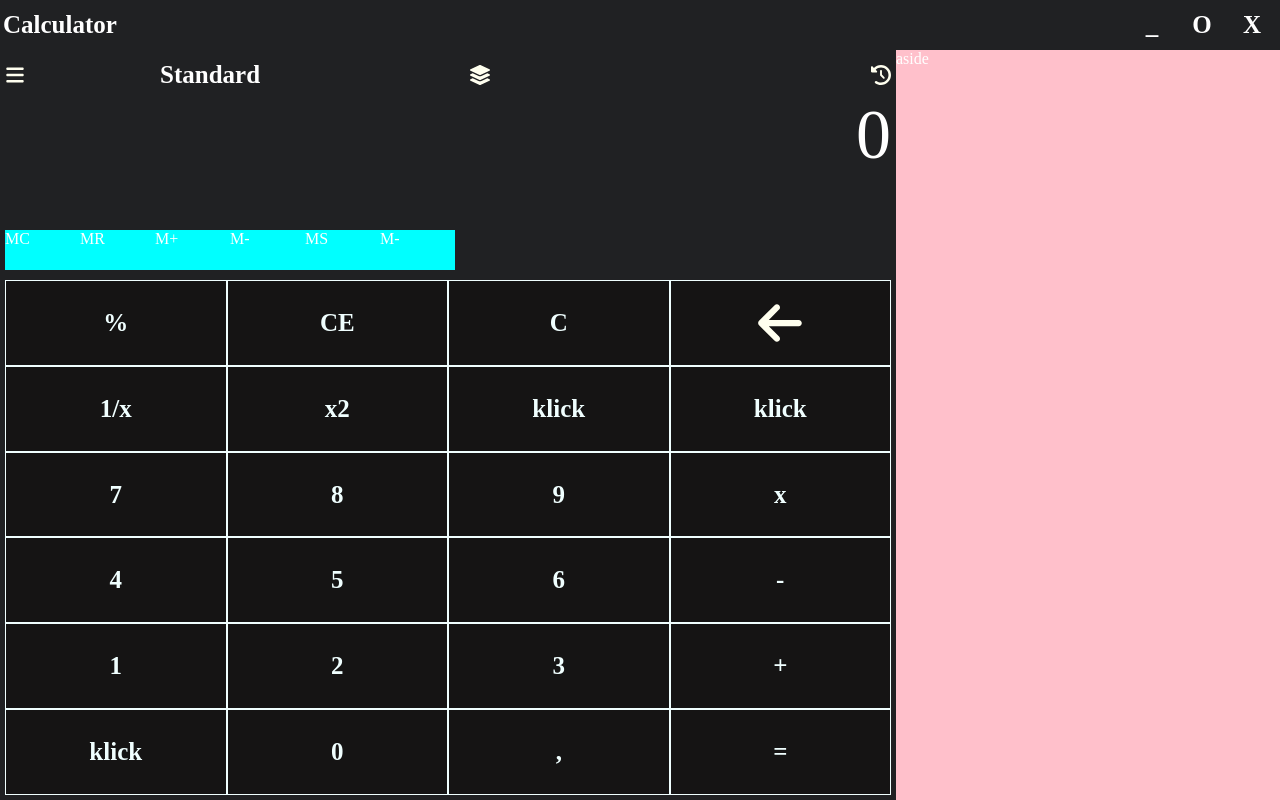
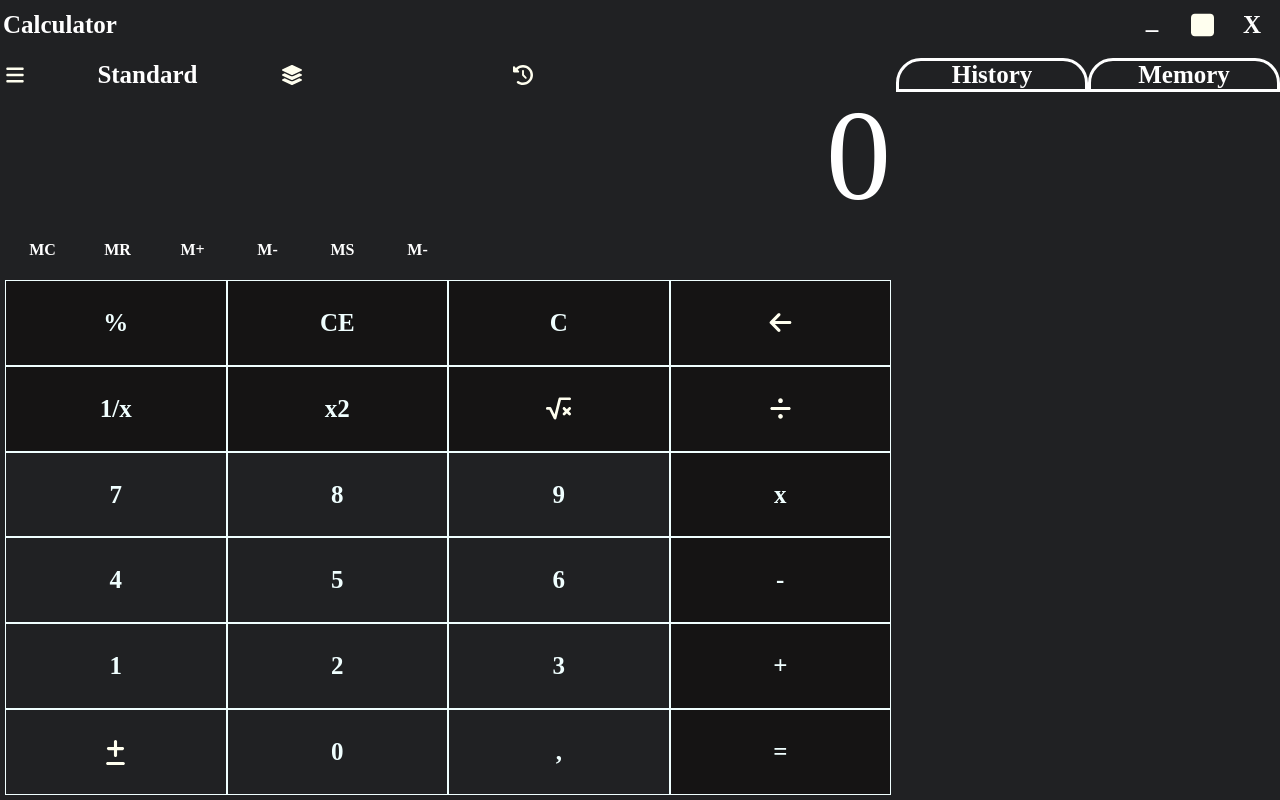
Before and after one commit to milenasowa/calc, a plain HTML site: page index.html in a window 1280 px wide. Drawn offline with Linux system fonts and the light colour scheme.

Commit message:
zmiana koloru przycisków i ikony

```diff
--- a/app.scss
+++ b/app.scss
@@ -12,10 +12,12 @@ html {
 
 body {
     width: 100%;
+    min-width: 528px;
     height: 100%;
     margin: 0;
     background-color: rgba(32, 33, 35, 1);
     color: rgba(255, 255, 255, 1);
+
     img {
         filter: brightness(0) saturate(100%) invert(100%) sepia(100%)
     }
@@ -31,6 +33,19 @@ header {
     padding: 3px;
     box-sizing: border-box;
 
+
+
+    span {
+        height: 100%;
+        width: 50%;
+        font-size: 25px;
+        font-weight: bold;
+        display: flex;
+        align-items: center;
+        box-sizing: border-box;
+
+
+    }
     span:nth-child(2) {
         display: flex;
         justify-content: flex-end;
@@ -43,18 +58,18 @@ header {
             justify-content: center;
             font-size: 25px;
             font-weight: bold;
+
+            img {
+                width: 23px;
+            }
         }
+        div:nth-child(1) {
+            padding-bottom: 10px;
+        }
+
     }
 
-    span {
-        height: 100%;
-        width: 50%;
-        font-size: 25px;
-        font-weight: bold;
-        display: flex;
-        align-items: center;
 
-    }
 
 }
 
@@ -77,6 +92,7 @@ header {
             .calc-display-menu {
                 height: 40px;
                 width: 100%;
+                max-width: 528px;
                 display: flex;
                 flex-direction: row;
 
@@ -97,7 +113,6 @@ header {
                             height: 20px;
                             width: 20px;
                             filter: brightness(0) saturate(100%) invert(100%) sepia(100%)
-
                         }
                     }
 
@@ -132,9 +147,10 @@ header {
             .calc-display-main {
                 height: calc(100% - 80px);
                 width: 100%;
-                font-size: 70px;
+                font-size: 130px;
                 display: flex;
                 justify-content: flex-end;
+                align-items: flex-end;
 
 
             }
@@ -145,12 +161,14 @@ header {
                 display: flex;
                 flex-direction: row;
 
-
                 div {
                     height: 40px;
                     width: calc(100% / 5);
                     max-width: 75px;
-                    background-color: aqua;
+                    font-weight: bold;
+                    display: flex;
+                    justify-content: center;
+                    align-items: center
                 }
 
             }
@@ -192,9 +210,12 @@ header {
                     }
 
                     img {
-                        height: 50px;
-                        width: 50px;
+                        height: 25px;
+                        width: 25px;
                     }
+                }
+                .button-number {
+                    background-color: rgba(20, 20, 21, 0.004);
                 }
             }
         }
@@ -223,6 +244,31 @@ header {
             width: 30%;
             height: 100%;
             display: block;
+            display: flex;
+            flex-direction: row;
+            background-color:  rgba(32, 33, 35, 1);
+
+            span {
+                width: 100%;
+                height: 50px;
+                display: flex;
+                flex-direction: row;
+                justify-content: center;
+                align-items: center;
+
+                div {
+                    width: calc(100% / 2);
+                    font-size: 25px;
+                    font-weight: bold;
+                    display: flex;
+                    justify-content: center;
+                    border: solid;
+                    border-radius: 25px 25px 0px 0px;
+
+                }
+
+
+            }
 
         }
 
--- a/index.html
+++ b/index.html
@@ -15,7 +15,7 @@
        <span>Calculator</span>
        <span>
            <div>_</div>
-           <div>O</div>
+           <div><img src="img/stop-solid.svg" alt= "stop" /></div>
            <div>X</div>
        </span>
     </header>
@@ -50,36 +50,41 @@
                 <div class="buttons-row">
                     <div class="button" >1/x</div>
                     <div class="button" >x2</div>
-                    <div class="button" >klick</div>
-                    <div class="button" >klick</div>
+                    <div class="button" ><img src="img/square-root-variable-solid.svg" alt= "divide" /></div>
+                    <div class="button" ><img src="img/divide-solid.svg" alt= "divide" /></div>
                 </div>
                 <div class="buttons-row">
-                    <div class="button" >7</div>
-                    <div class="button" >8</div>
-                    <div class="button" >9</div>
+                    <div class="button button-number" >7</div>
+                    <div class="button button-number" >8</div>
+                    <div class="button button-number" >9</div>
                     <div class="button" >x</div>
                 </div>
                 <div class="buttons-row">
-                    <div class="button" >4</div>
-                    <div class="button" >5</div>
-                    <div class="button" >6</div>
+                    <div class="button button-number" >4</div>
+                    <div class="button button-number" >5</div>
+                    <div class="button button-number" >6</div>
                     <div class="button" >-</div>
                 </div>
                 <div class="buttons-row">
-                    <div class="button" >1</div>
-                    <div class="button" >2</div>
-                    <div class="button" >3</div>
+                    <div class="button button-number" >1</div>
+                    <div class="button button-number" >2</div>
+                    <div class="button button-number" >3</div>
                     <div class="button" >+</div>
                 </div>
                 <div class="buttons-row">
-                    <div class="button" >klick</div>
-                    <div class="button" >0</div>
-                    <div class="button" >,</div>
+                    <div class="button button-number" ><img src="img/plus-minus-solid.svg" alt= "plus-minus" /></div>
+                    <div class="button button-number" >0</div>
+                    <div class="button button-number" >,</div>
                     <div class="button" >=</div>
                 </div>
             </div>
         </section>
-        <aside style="background-color: pink;">aside</aside>
+        <aside>
+            <span>
+                <div>History</div>
+                <div>Memory</div>
+            </span>
+        </aside>
     </div>
 
     <script src="app.js"></script>
```
Also changed, not shown: app.css, img/divide-solid.svg (added), img/plus-minus-solid.svg (added), img/square-root-variable-solid.svg (added), img/stop-solid.svg (added), 1 other file.
